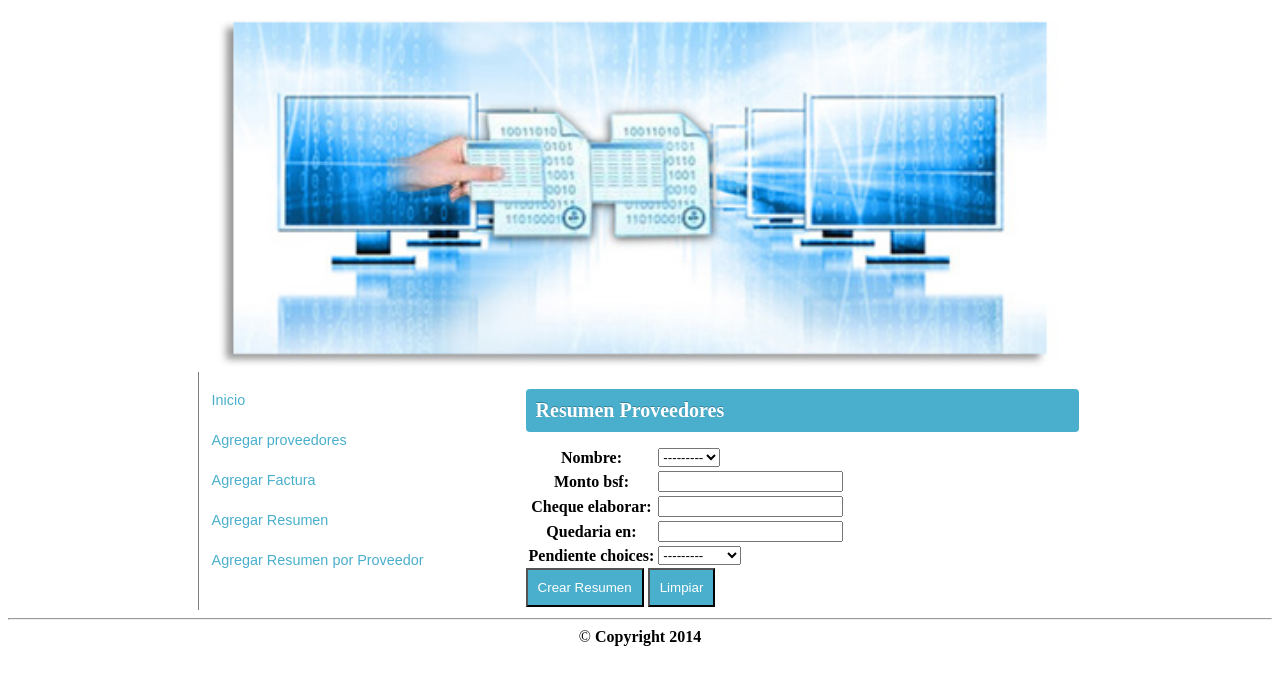
After one commit to rmarquez1/Sistema-Factura, a Django app: page /proveedores/resumen_proveedores/ in a window 1280 px wide. The commit adds this page. Shown: the top 685 px of the page. Run offline with Django 3.2, Linux system fonts and the light colour scheme; data that the repository does not hold is empty; parts of the project's set-up code (start-up, migrations or seed data) failed here and were passed over; some libraries are stand-ins or nearby versions.

Commit message:
Agregando Resumenes

```diff
--- a/facturacion/facturacion/apps/proveedores/models.py
+++ b/facturacion/facturacion/apps/proveedores/models.py
@@ -19,13 +19,27 @@ class Cheque(models.Model):
 
 
 class Resumen_proveedores(models.Model):
+        pendiente = 'PD'
+        realizado = 'RE'
 	nombre = models.ForeignKey(Proveedor)
 	monto_bsf = models.FloatField()
 	cheque_elaborar = models.FloatField()
 	quedaria_en = models.FloatField()
+        PENDIENTE_CHOICES = (
+            (pendiente, 'Pendiente'),
+            (realizado, 'Realizado'),
+        )
+        pendiente_choices = models.CharField(max_length = 2,
+                                            choices = PENDIENTE_CHOICES)
 
 class Resumen_por_proveedor(models.Model):
 	nombre = models.ForeignKey(Proveedor)
 	numero_factura = models.ForeignKey(Factura)
 	numero_cheque = models.ForeignKey(Cheque)
-	total = models.FloatField()
+        base_imponible = models.FloatField()
+        iva_doce = models.FloatField()
+        monto_factura_entrantes = models.FloatField()
+        monto_factura_pagadas = models.FloatField()
+	total_factura = models.FloatField()
+        iva = models.FloatField()
+        cheque_pagar = models.FloatField()
--- a/facturacion/facturacion/apps/proveedores/urls.py
+++ b/facturacion/facturacion/apps/proveedores/urls.py
@@ -4,4 +4,6 @@ urlpatterns = patterns('',
     url(r'^create/$', 'facturacion.apps.proveedores.views.crear_proveedores'),
     url(r'^create_factura/$', 'facturacion.apps.proveedores.views.crear_factura'),
     url(r'^create_cheque/$', 'facturacion.apps.proveedores.views.crear_cheque'),
+    url(r'^resumen_proveedores/$', 'facturacion.apps.proveedores.views.resumen_proveedores'),
+    url(r'^resumen_por_proveedor/$', 'facturacion.apps.proveedores.views.resumen_por_proveedor'),
 )
--- a/facturacion/facturacion/apps/proveedores/views.py
+++ b/facturacion/facturacion/apps/proveedores/views.py
@@ -3,7 +3,7 @@ from django.shortcuts import render_to_response, get_object_or_404
 from django.http import HttpResponse, HttpResponseRedirect
 from django.template import RequestContext
 
-from .forms import ProveedorForm, Resumen_por_proveedorForm, Resumen_proveedores, FacturaForm, ChequeForm
+from .forms import ProveedorForm, Resumen_por_proveedorForm, Resumen_proveedoresForm, FacturaForm, ChequeForm
 from .models import Resumen_proveedores, Resumen_por_proveedor, Proveedor, Factura, Cheque
 
 def crear_proveedores(request):
@@ -33,5 +33,25 @@ def crear_cheque(request):
             formulario.save()
             return HttpResponseRedirect('/proveedores/create_cheque')
     else:
-        formulario = FacturaForm()
+        formulario = ChequeForm()
     return render_to_response('proveedores/crear_cheque.html', {'formulario':formulario}, context_instance= RequestContext(request))
+
+def resumen_proveedores(request):
+    if request.method == 'POST':
+        formulario = Resumen_proveedoresForm(request.POST)
+        if formulario.is_valid():
+            formulario.save()
+            return HttpResponseRedirect('/proveedores/resumen_proveedores')
+    else:
+        formulario = Resumen_proveedoresForm()
+    return render_to_response('proveedores/resumen_proveedores.html', {'formulario':formulario}, context_instance=RequestContext(request))
+
+def resumen_por_proveedor(request):
+    if request.method == 'POST':
+        formulario = Resumen_por_proveedorForm(request.POST)
+        if formulario.is_valid():
+            formulario.save()
+            return HttpResponseRedirect('/proveedores/resumen_proveedores')
+    else:
+        formulario = Resumen_por_proveedorForm()
+    return render_to_response('proveedores/resumen_por_proveedor.html', {'formulario':formulario}, context_instance=RequestContext(request))
--- a/facturacion/facturacion/templates/base_participante.html
+++ b/facturacion/facturacion/templates/base_participante.html
@@ -34,6 +34,8 @@
                                                                     <li><a href='/privado/participante'>Inicio</a></li>
                                                                     <li><a href='/proveedores/create'>Agregar proveedores</a> </li>
                                                                     <li><a href='/proveedores/create_factura'>Agregar Factura</a> </li>
+                                                                    <li><a href='/proveedores/resumen_proveedores'>Agregar Resumen</a> </li>
+                                                                    <li><a href='/proveedores/resumen_por_proveedor'>Agregar Resumen por Proveedor</a> </li>
 								</ul>
 							</nav>
 						</td>
--- /dev/null
+++ b/facturacion/facturacion/templates/proveedores/resumen_proveedores.html
@@ -0,0 +1,13 @@
+{% extends 'base_participante.html' %}
+{% block titulo %}Resumen Proveedores{% endblock %}
+{% block encabezado %}
+	<h1 style="display: block; font-size: 20px; padding: 10px; margin-left: 0; -webkit-border-radius: 4px; border-radius: 4px; color: white; text-shadow: 0 -1px 0 rgba(0, 0, 0, 0.25); background-color: #49afcd; background-image: -moz-linear-gradient(top,#5BC0DE, #2F96B4 );">Resumen Proveedores</h1>
+{% endblock %}
+{% block contenido %}
+
+	<form id = "formulario" action="" enctype='multipart/form-data' method="POST">{% csrf_token %}
+            <table>{{ formulario}}</table>
+	<input type="submit" name="submit" value="Crear Resumen" class="buttons"/>
+	<input type="reset" value="Limpiar" class="buttons"/>
+	</form>
+{% endblock %}
```
Also changed, not shown: facturacion/facturacion/templates/proveedores/resumen_por_proveedor.html (added, +13 -0 lines), facturacion/ALIMENTOS-DAVID.db, 4 other files.
